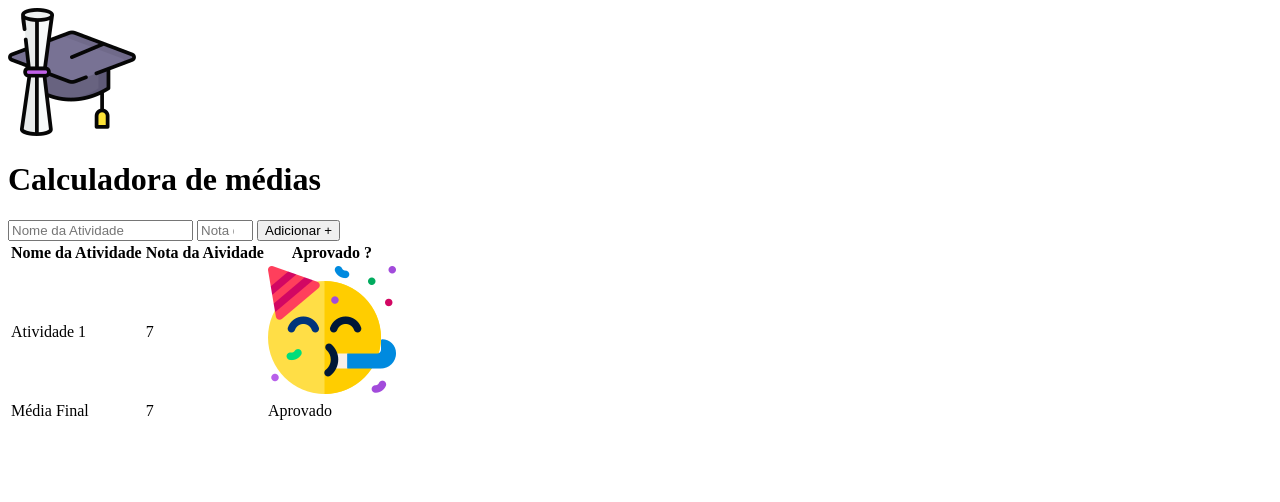
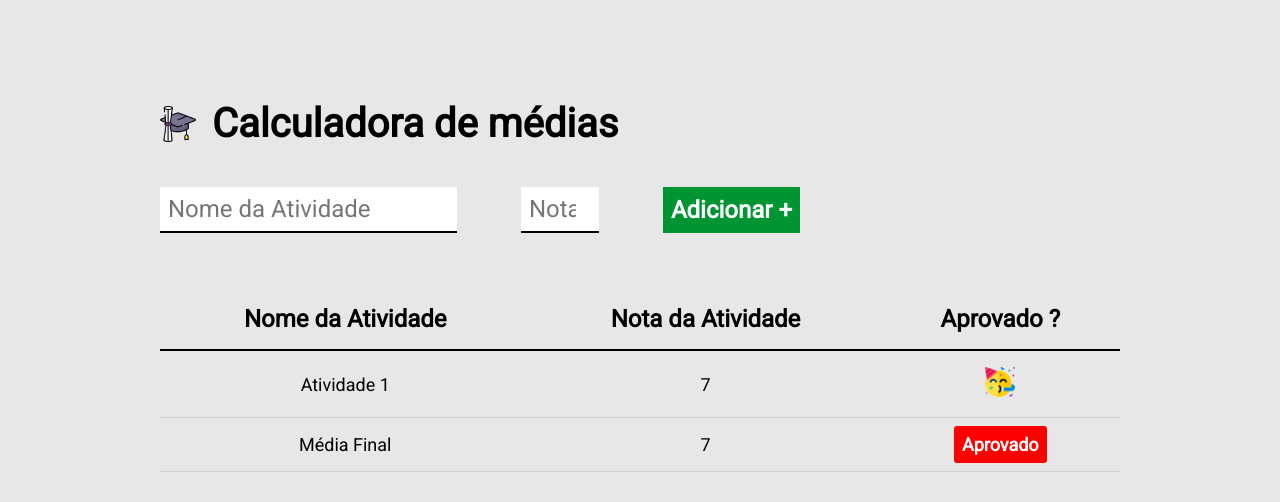
Before and after one commit to emmanuelmarcosdeoliveira/calculando-a-media, a plain HTML site: page index.html in a window 1280 px wide. Drawn offline with Linux system fonts and the light colour scheme.

Commit message:
finished styling

```diff
--- a/index.html
+++ b/index.html
@@ -6,9 +6,15 @@
   <meta http-equiv="X-UA-Compatible" content="IE=edge">
   <meta name="viewport" content="width=device-width, initial-scale=1.0">
   <title>Calculadora de Médias</title>
+  <link rel="stylesheet" href="style/style.css">
+  <link rel="preconnect" href="https://fonts.googleapis.com">
+  <link rel="preconnect" href="https://fonts.gstatic.com" crossorigin>
+  <link href="https://fonts.googleapis.com/css2?family=Roboto:ital,wght@0,400;1,700&display=swap" rel="stylesheet">
+
 </head>
 
 <body>
+  <div class="container">
     <header>
       <img src="images/logo.png" alt="capelo de diploma">
       <h1>Calculadora de médias</h1>
@@ -18,11 +24,11 @@
       <input type="number" required placeholder="Nota da atividade" name="notaatv" id="natv" min="0" max="10">
       <button type="submit">Adicionar + </button>
     </form>
-  <table>
+    <table cellspacing="0">
       <thead>
         <tr>
           <th>Nome da Atividade</th>
-        <th>Nota da Aividade</th>
+          <th>Nota da Atividade</th>
           <th>Aprovado ?</th>
         </tr>
       <tbody>
@@ -36,11 +42,14 @@
         <tr>
           <td>Média Final</td>
           <td>7</td>
-        <td>Aprovado</td>
+          <td><span class="resultado reprovado">Aprovado</span></td>
+
         </tr>
       </tfoot>
       </thead>
     </table>
+
+  </div>
 </body>
 
 </html>
--- /dev/null
+++ b/style/style.css
@@ -0,0 +1,97 @@
+* {
+  margin: 0;
+  padding: 0;
+  box-sizing: border-box;
+  font-family: "Roboto", sans-serif;
+}
+
+body {
+  background-color: #e7e7e7;
+  padding-top: 100px;
+}
+
+header {
+  display: flex;
+  align-items: center;
+  margin-bottom: 40px;
+}
+
+header img {
+  height: 36px;
+  margin-right: 16px;
+}
+
+header h1 {
+  font-size: 40px;
+  font-weight: bold;
+}
+
+.container {
+  max-width: 960px;
+  width: 100%;
+  margin: 0 auto;
+}
+
+form {
+  display: flex;
+  max-width: 640px;
+  width: 100%;
+  justify-content: space-between;
+  margin-bottom: 56px;
+}
+
+form input {
+  font-size: 24px;
+  background-color: #fff;
+  border: none;
+  border-bottom: 2px solid #000;
+  padding: 8px;
+}
+
+form button {
+  background-color: #009432;
+  color: #fff;
+  font-size: 24px;
+  font-weight: bold;
+  border: none;
+  cursor: pointer;
+  padding: 8px;
+}
+
+table {
+  width: 100%;
+}
+
+table th {
+  border-bottom: 2px solid #000;
+  padding: 16px;
+  font-size: 24px;
+  font-weight: bold;
+}
+
+table td {
+  text-align: center;
+  font-size: 18px;
+  padding: 16px 0;
+  border-bottom: 1px solid rgba(0, 0, 0, 0.1);
+}
+
+table td img {
+  height: 30px;
+}
+
+.resultado {
+  padding: 8px;
+  font-weight: bold;
+  color: #fff;
+  background-color: #000;
+  border-radius: 3px;
+}
+
+.aprovado {
+  background-color: #009432;
+}
+
+.reprovado {
+  background-color: #fd0000;
+}
```
Lines whose indentation alone changed are shown as unchanged.
